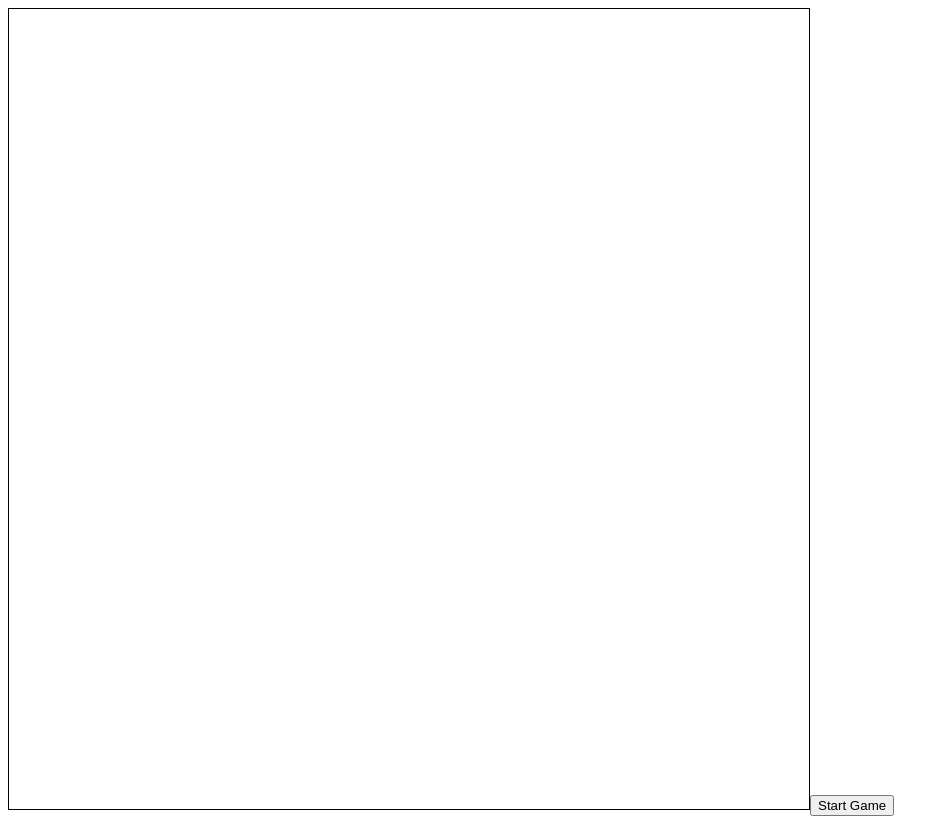
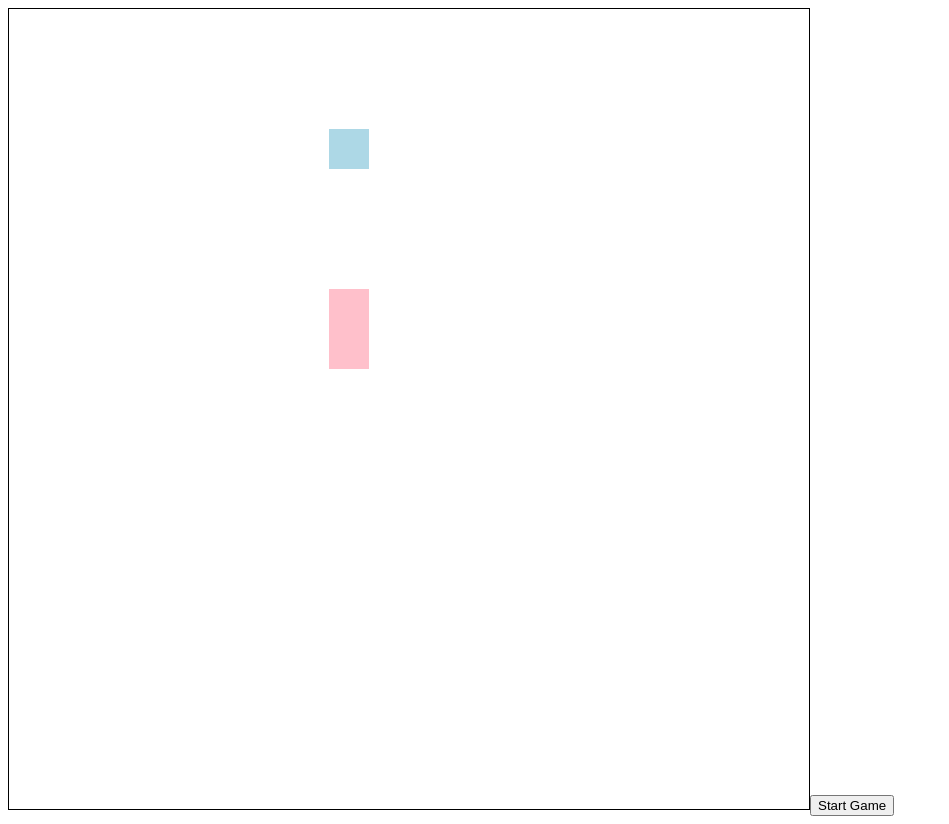
Before and after one commit to einnor/react-snake, a React (Create React App) app: page / in a window 1280 px wide. Shown: the whole page, without its empty margins (0-949 px from the left). Built offline with nearby package versions, Linux system fonts and the light colour scheme.

Commit message:
Draw the snake and the apple on the canvas

```diff
--- a/src/App.js
+++ b/src/App.js
@@ -34,7 +34,13 @@ const App = () => {
   const gameLoop = () => {};
 
   useEffect(() => {
-    //
+    const context = canvasRef.current.getContext('2d');
+    context.setTransform(SCALE, 0, 0, SCALE, 0, 0);
+    context.clearRect(0,0, CANVAS_SIZE[0], CANVAS_SIZE[1]);
+    context.fillStyle = 'pink';
+    snake.forEach(([x, y]) => context.fillRect(x, y, 1, 1));
+    context.fillStyle = 'lightblue';
+    context.fillRect(apple[0], apple[1], 1, 1);
   }, [snake, apple, gameOver]);
 
   return (
```
